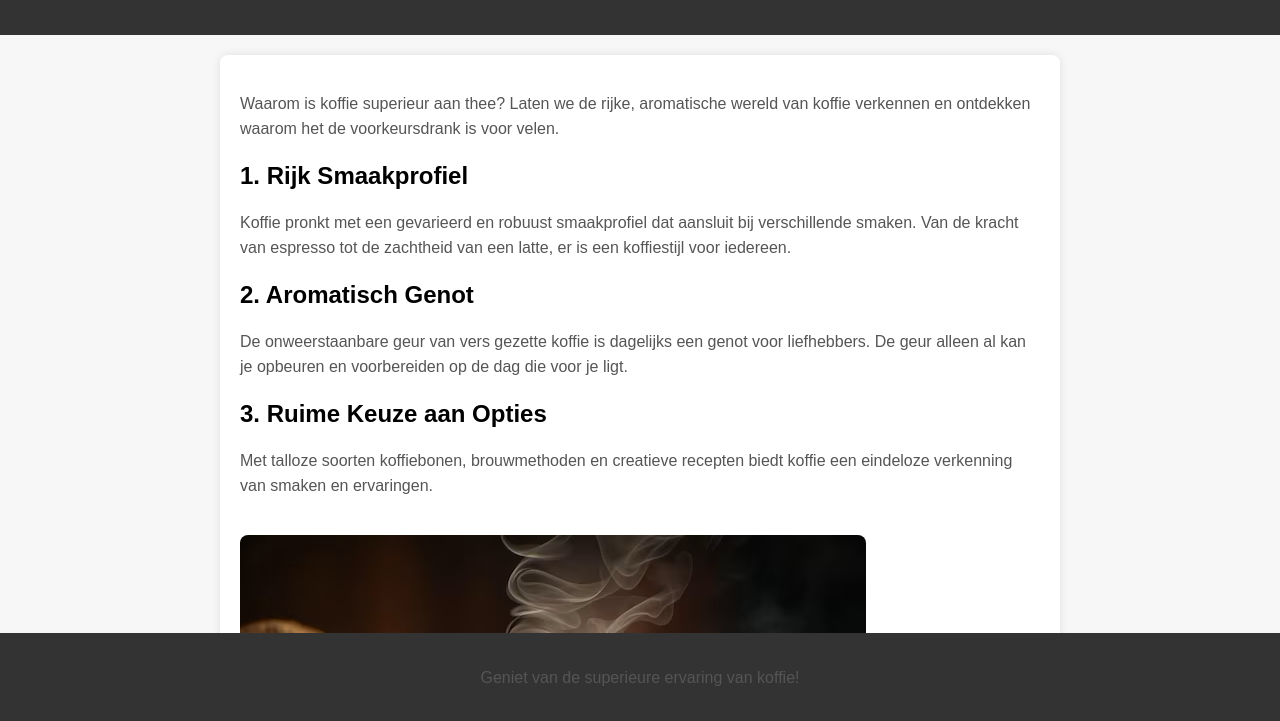
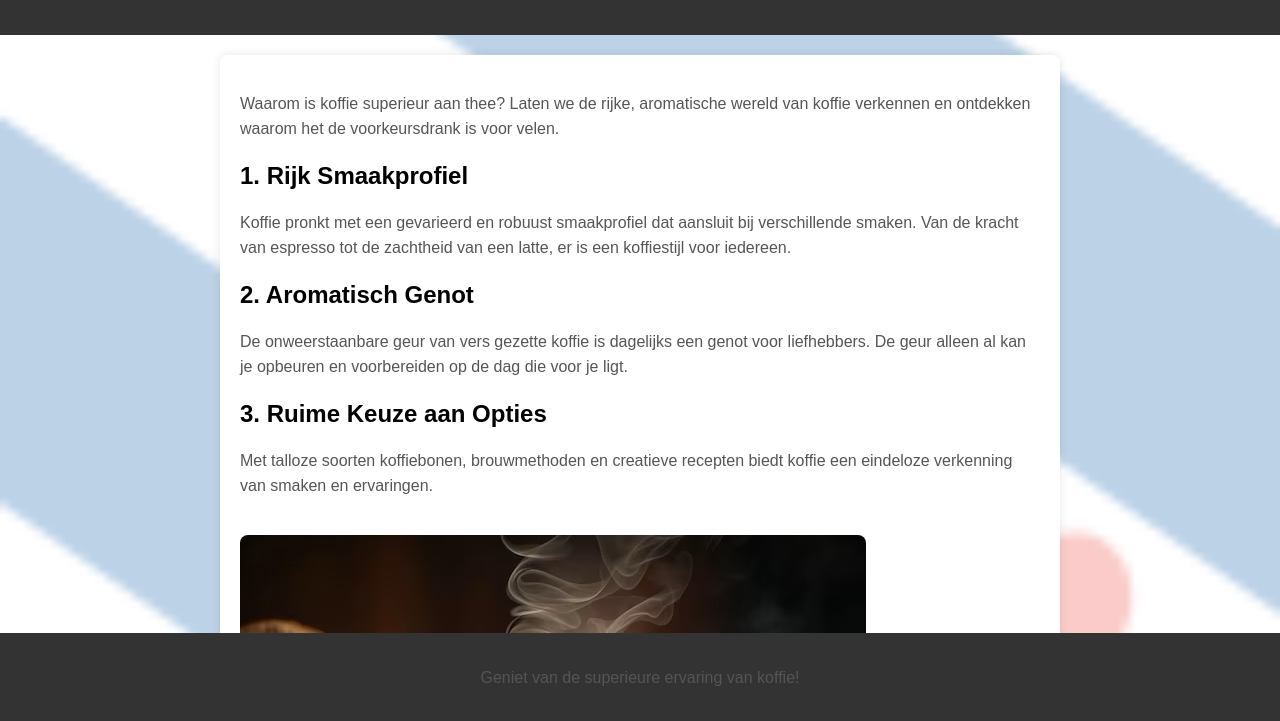
Before and after one commit to Jbg123s/Jbg123s.github.io, a plain HTML site: page index.html in a window 1280 px wide. Shown: the part 77-798 px from the top of the page. Drawn offline with Linux system fonts and the light colour scheme.

Commit message:
Update index.html

```diff
--- a/index.html
+++ b/index.html
@@ -12,7 +12,7 @@
             margin: 0;
             padding: 0;
             background-color: rgba(245, 245, 245, 0.8); /* Adjust the last value (alpha) for opacity */
-            background-image: url("fr.png");
+            background-image: url("Fryslan.png");
             background-size: cover;
             background-blend-mode: overlay;
         }
```
